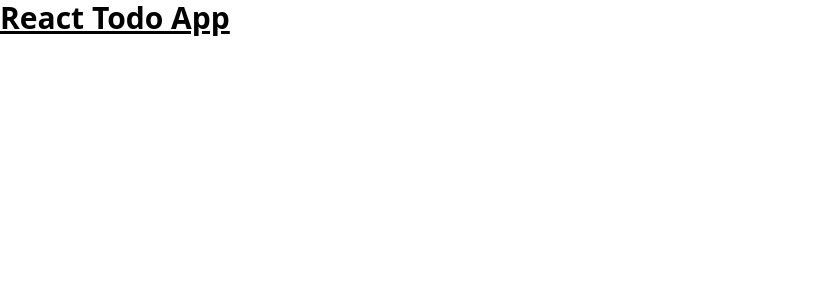
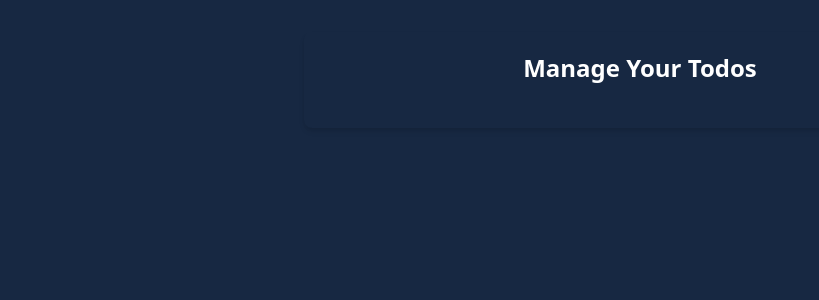
Before and after one commit to Abu-bakar-webdeveloper/todoapp, a React (Create React App) app: page / in a window 1280 px wide. Shown: the top 300 px of the page, without its empty margins (0-819 px from the left). Built offline with nearby package versions, Linux system fonts and the light colour scheme.

Commit message:
context created basic ui completed

```diff
--- a/src/App.js
+++ b/src/App.js
@@ -2,9 +2,17 @@
 
 function App() {
   return (
-    <h1 className="text-3xl font-bold underline">
-    React Todo App
-  </h1>
+    <div className="bg-[#172842] min-h-screen py-8">
+                <div className="w-full max-w-2xl mx-auto shadow-md rounded-lg px-4 py-3 text-white">
+                    <h1 className="text-2xl font-bold text-center mb-8 mt-2">Manage Your Todos</h1>
+                    <div className="mb-4">
+                        {/* Todo form goes here */}
+                    </div>
+                    <div className="flex flex-wrap gap-y-3">
+                        {/*Loop and Add TodoItem here */}
+                    </div>
+                </div>
+            </div>
   );
 }
 
--- a/src/contexts/TodoContext.js
+++ b/src/contexts/TodoContext.js
@@ -8,6 +8,10 @@
             completed: false,
         }
     ],
+    addTodo : (todo) => {},
+    updatedTodo: (id, todo) => {},
+    deleteTodo: (id) => {},
+    toggleComplete: (id) => {}
 })
 
 export const useTodo = () => {
--- /dev/null
+++ b/src/contexts/index.js
@@ -0,0 +1 @@
+export {TodoContext, TodoProvider, useTodo} from "./TodoContext"
```
